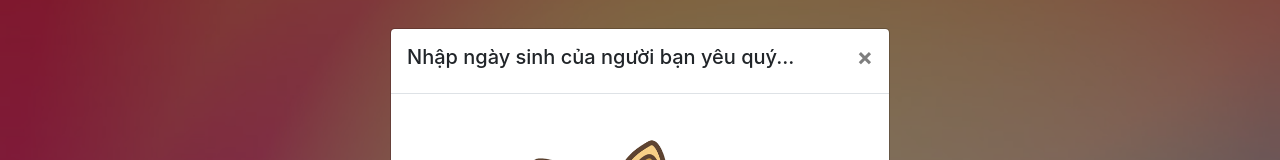
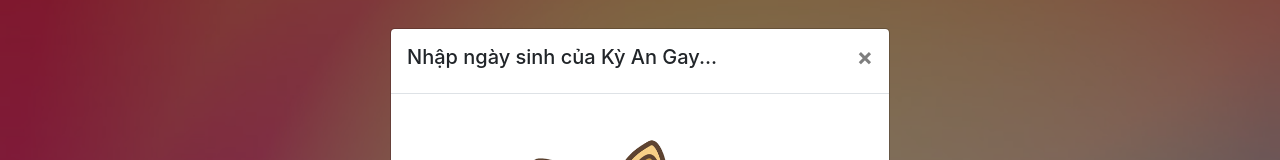
Before and after one commit to tunnaduong/chuc-mung-sinh-nhat, a plain HTML site: page index.html in a window 1280 px wide. Both pictures are taken after a click on the button "Click vào đây đi :3". Shown: the top 160 px of the page. Drawn offline with nearby package versions, Linux system fonts and the light colour scheme.

Commit message:
Update index.html

```diff
--- a/index.html
+++ b/index.html
@@ -21,7 +21,7 @@
         <div class="modal-dialog">
             <div class="modal-content">
                 <div class="modal-header">
-                    <h5>Nhập ngày sinh của người bạn yêu quý...</h5>
+                    <h5>Nhập ngày sinh của Kỳ An Gay...</h5>
                     <button type="button" class="close" data-dismiss="modal">&times;</button>
                 </div>
                 <div class="modal-body">
```
